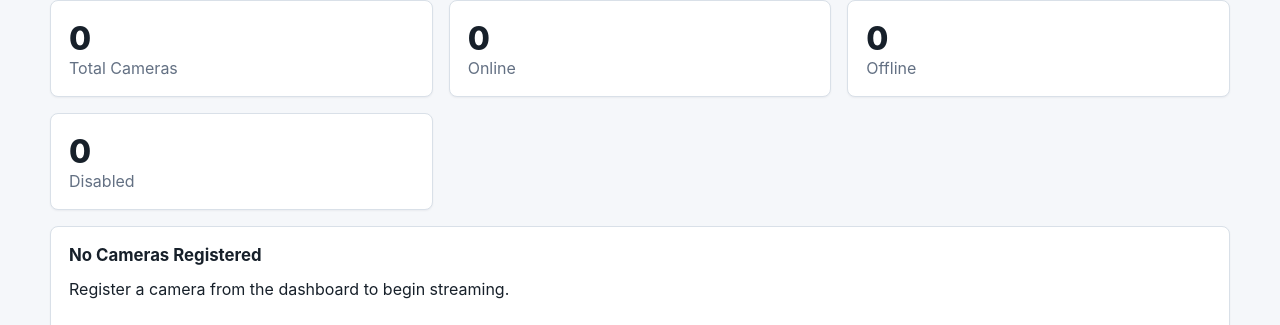
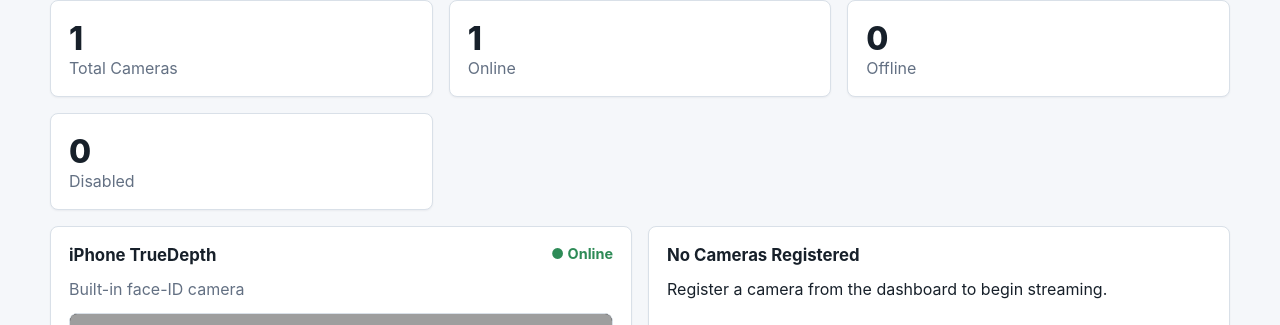
Before and after one commit to vamshikrishnaramasamy/REHS-GroupA-Final-Project, a Flask app: page /cameras in a window 1280 px wide. Shown: the part 149-474 px from the top of the page. Run offline with Flask 3, Linux system fonts and the light colour scheme; data that the repository does not hold is empty; grey boxes are pictures that could not be loaded.

Commit message:
live feed for the 3d iphone camera

```diff
--- a/app/routes.py
+++ b/app/routes.py
@@ -2,7 +2,10 @@ import ipaddress
 import re
 import shutil
 import sqlite3
+import threading
+import time
 import cv2
+import numpy as np
 from pathlib import Path
 # Added 'jsonify' to the imports
 from flask import Blueprint, current_app, flash, redirect, render_template, request, url_for, Response, jsonify, send_from_directory
@@ -20,6 +23,11 @@ bp = Blueprint("main", __name__)
 
 ALLOWED_IMAGE_EXTENSIONS = {"png", "jpg", "jpeg", "webp"}
 DEFAULT_ANDROID_WEBCAM_PORT = 8080
+
+# In-memory "latest frame" for the live camera grid. Intentionally not persisted
+# to disk or the database - just the most recent JPEG, overwritten on each POST.
+_latest_frame_lock = threading.Lock()
+_latest_frame: bytes | None = None
 
 
 def is_allowed_image(filename):
@@ -198,12 +206,18 @@ def cameras():
 
     db.commit()
 
+    # The iPhone TrueDepth live stream is a built-in source, not a registered
+    # camera - it's always shown on this page, so it's always counted as online.
+    online_count += 1
+    total_camera_count = len(processed_cameras) + 1
+
     return render_template(
         "camera.html",
         cameras=processed_cameras,
         online_count=online_count,
         offline_count=offline_count,
         disabled_count=disabled_count,
+        total_camera_count=total_camera_count,
     )
 
 
@@ -217,6 +231,49 @@ def video_feed(camera_id):
 
     return Response(
         gen_frames(camera["stream_url"]),
+        mimetype='multipart/x-mixed-replace; boundary=frame'
+    )
+
+
+def _placeholder_frame_bytes():
+    """A small 'no signal' JPEG, generated in memory, for when no live frame has arrived yet."""
+    img = np.zeros((240, 320, 3), dtype=np.uint8)
+    cv2.putText(img, "No live frame yet", (20, 120), cv2.FONT_HERSHEY_SIMPLEX, 0.6, (255, 255, 255), 2)
+    _, buffer = cv2.imencode(".jpg", img)
+    return buffer.tobytes()
+
+
+def gen_live_frames():
+    """Repeatedly yields the latest in-memory frame (or a placeholder) as MJPEG."""
+    while True:
+        with _latest_frame_lock:
+            frame = _latest_frame
+        if frame is None:
+            frame = _placeholder_frame_bytes()
+        yield (b'--frame\r\n'
+               b'Content-Type: image/jpeg\r\n\r\n' + frame + b'\r\n')
+        time.sleep(0.1)
+
+
+@bp.post("/api/live_frame")
+def live_frame():
+    """Accepts a JPEG and stores it in memory as the latest live frame. No disk, no DB."""
+    global _latest_frame
+    image = request.files.get("image")
+    if image is None or not image.filename:
+        return jsonify({"error": "No image file provided under form field 'image'."}), 400
+
+    with _latest_frame_lock:
+        _latest_frame = image.read()
+
+    return jsonify({"status": "ok"})
+
+
+@bp.route("/camera_grid/live")
+def camera_grid_live():
+    """Serves the latest in-memory frame as a continuously updating MJPEG stream."""
+    return Response(
+        gen_live_frames(),
         mimetype='multipart/x-mixed-replace; boundary=frame'
     )
 
--- a/app/templates/camera.html
+++ b/app/templates/camera.html
@@ -34,7 +34,7 @@
 
       <section class="stats">
         <article>
-          <span>{{ cameras|length }}</span>
+          <span>{{ total_camera_count }}</span>
           <p>Total Cameras</p>
         </article>
 
@@ -55,6 +55,40 @@
       </section>
 
       <section class="camera-grid">
+
+        <!-- Built-in iPhone TrueDepth live stream. Always present - not a
+             registered camera, so it doesn't go through the DB/RTSP status
+             checks below and has no data-camera-id (excluded from polling). -->
+        <article class="panel" id="camera-panel-iphone">
+
+          <div class="camera-header">
+
+            <div>
+              <h2>iPhone TrueDepth</h2>
+
+              <p class="camera-location">
+                Built-in face-ID camera
+              </p>
+            </div>
+
+            <span class="status online">● Online</span>
+
+          </div>
+
+          <div class="camera-feed">
+            <img
+              src="{{ url_for('main.camera_grid_live') }}"
+              alt="iPhone TrueDepth live stream">
+          </div>
+
+          <div class="camera-footer">
+            <p>
+              <strong>Source:</strong>
+              Built-in (TrueDepth face-ID app)
+            </p>
+          </div>
+
+        </article>
 
         {% for camera in cameras %}
 
@@ -180,7 +214,9 @@
       });
 
       async function checkCameraStatuses() {
-        let currentOnlineCount = 0;
+        // The built-in iPhone TrueDepth card isn't in `cameras` (no data-camera-id,
+        // so it's never polled) but it's always shown and always counted as online.
+        let currentOnlineCount = 1;
         let currentOfflineCount = 0;
         let currentDisabledCount = 0;
 
```
